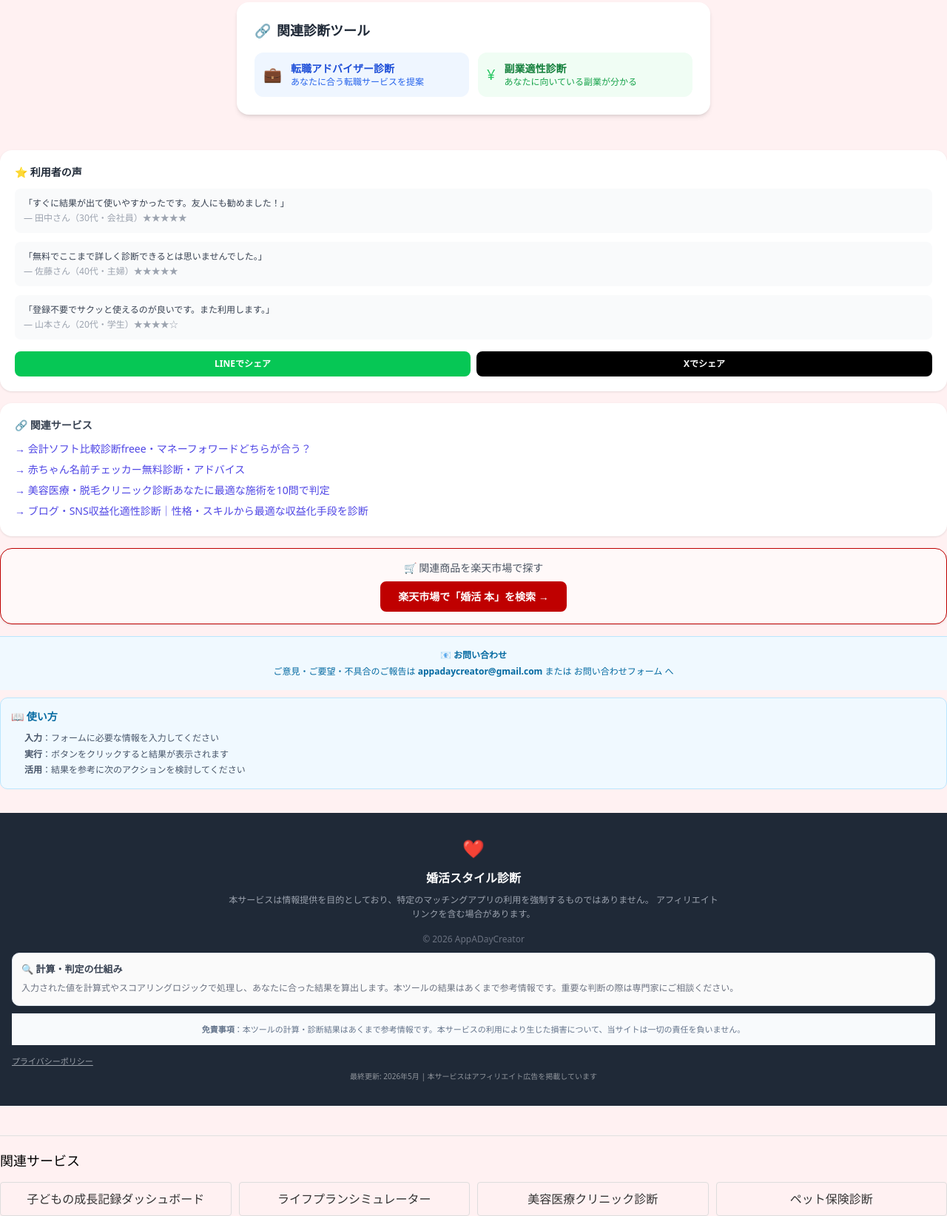
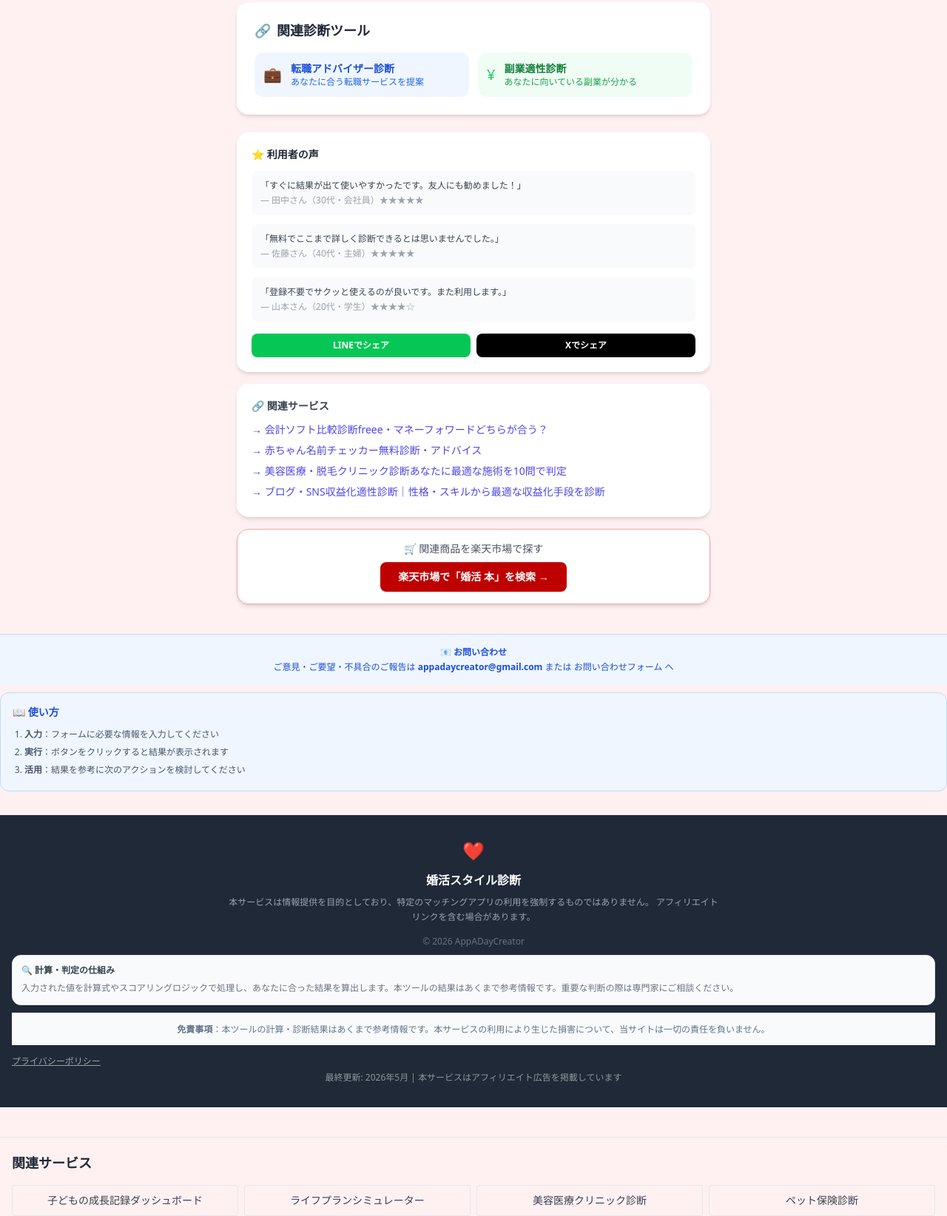
Before and after one commit to appadaycreator/matchmaking-style-test, a plain HTML site: page index.html in a window 1280 px wide. Shown: the part 1832-3476 px from the top of the page at 74% size. Drawn offline with nearby package versions, Linux system fonts and the light colour scheme.

Commit message:
improve: matchmaking-style-test UX/PWA/SEO改善 v1.3.0
- PWA theme-colorをサービスブランドカラー#f43f5eに統一
- manifest.json: start_url/scope修正・theme_color修正
- BreadcrumbList: 3段構成に修正（現在ページ追加）
- og:image: サービス固有ogp.pngに変更
- dateModified更新・main外コンテンツをmain内に移動
- インラインスタイルをTailwindに変換
- スコア表示改善（1位90-98%表示）

Co-Authored-By: Claude Sonnet 4.6 <noreply@anthropic.com>

```diff
--- a/index.html
+++ b/index.html
@@ -9,7 +9,7 @@
 <link rel="icon" type="image/svg+xml" href="/favicon.svg">
 <link rel="apple-touch-icon" href="/apple-touch-icon.png">
 <link rel="manifest" href="/manifest.json">
-<meta name="theme-color" content="#6366F1">
+<meta name="theme-color" content="#f43f5e">
   <meta name="description" content="性格・恋愛観・目的から最適なマッチングアプリを無料診断。Pairs・with・タップル・ゼクシィ縁結びなど人気アプリを比較。登録不要・すぐ分かる。">
   <link rel="canonical" href="https://appadaycreator.com/matchmaking-style-test/">
 
@@ -192,8 +192,14 @@ button, .btn, .btn-primary, .option-btn, [role="button"] { min-height: 48px; min
     {
       "@type": "ListItem",
       "position": 2,
-      "name": "サービス一覧",
-      "item": "https://appadaycreator.com"
+      "name": "診断ツール一覧",
+      "item": "https://appadaycreator.com/tools/"
+    },
+    {
+      "@type": "ListItem",
+      "position": 3,
+      "name": "マッチングアプリ 比較診断",
+      "item": "https://appadaycreator.com/matchmaking-style-test/"
     }
   ]
 }
@@ -201,7 +207,7 @@ button, .btn, .btn-primary, .option-btn, [role="button"] { min-height: 48px; min
 <meta property="og:title" content="マッチングアプリ 比較診断【無料】あなたに合うアプリが1分で分かる">
 <meta property="og:type" content="website">
 <meta property="og:locale" content="ja_JP" />
-<meta property="og:image" content="https://appadaycreator.com/og-image.png">
+<meta property="og:image" content="https://appadaycreator.com/matchmaking-style-test/ogp.png">
 <meta property="og:description" content="性格・恋愛観・目的から最適なマッチングアプリを無料診断。Pairs・with・タップル・ゼクシィ縁結びなど人気アプリを比較。登録不要・すぐ分かる。">
 <meta property="og:url" content="https://appadaycreator.com/matchmaking-style-test/">
 <meta property="og:site_name" content="appadaycreator">
@@ -214,7 +220,7 @@ button, .btn, .btn-primary, .option-btn, [role="button"] { min-height: 48px; min
     "headline": "マッチングアプリ 比較診断【無料】あなたに合うアプリが1分で分かる",
     "description": "性格・恋愛観・目的から最適なマッチングアプリを無料診断。Pairs・with・タップル・ゼクシィ縁結びなど人気アプリを比較。登録不要・すぐ分かる。",
     "datePublished": "2026-05-23",
-    "dateModified": "2026-05-23",
+    "dateModified": "2026-05-28",
     "author": {
       "@type": "Organization",
       "name": "appadaycreator"
@@ -763,12 +769,8 @@ select,input[type=text],input[type=number],input[type=email],textarea{min-height
       </div>
     </div>
 
-  </main>
-
-
-
     <!-- phase8-social-proof -->
-    <div class="card p-5 mb-4">
+    <div class="bg-white rounded-2xl shadow-md p-5 mb-4">
       <h3 class="font-bold text-gray-800 mb-3 text-sm">⭐ 利用者の声</h3>
       <div class="space-y-3">
         <div class="bg-gray-50 rounded-lg p-3">
@@ -786,17 +788,17 @@ select,input[type=text],input[type=number],input[type=email],textarea{min-height
       </div>
       <div class="flex gap-2 mt-4">
         <a href="https://line.me/R/share?text=マッチングアプリ 比較診断あなたに合うアプリが1分で分かる%20https://appadaycreator.com/matchmaking-style-test/" target="_blank" rel="noopener"
-           style="flex:1;display:block;text-align:center;background:#06C755;color:white;padding:8px;border-radius:8px;font-size:12px;font-weight:bold;text-decoration:none;">
+           class="flex-1 block text-center text-white py-2 rounded-lg text-xs font-bold no-underline" style="background:#06C755;">
           LINEでシェア
         </a>
         <a href="https://twitter.com/intent/tweet?text=マッチングアプリ 比較診断あなたに合うアプリが1分で分かる&url=https://appadaycreator.com/matchmaking-style-test/&via=appadaycreator" target="_blank" rel="noopener"
-           style="flex:1;display:block;text-align:center;background:#000;color:white;padding:8px;border-radius:8px;font-size:12px;font-weight:bold;text-decoration:none;">
+           class="flex-1 block text-center text-white py-2 rounded-lg text-xs font-bold no-underline bg-black">
           Xでシェア
         </a>
       </div>
     </div>
     <!-- phase9-related-links -->
-    <div class="card p-5 mb-4">
+    <div class="bg-white rounded-2xl shadow-md p-5 mb-4">
       <h3 class="font-bold text-gray-700 mb-2 text-sm">🔗 関連サービス</h3>
       <a href="https://appadaycreator.com/accounting-software-advisor/" class="block text-sm text-indigo-600 hover:underline py-1">→ 会計ソフト比較診断freee・マネーフォワードどちらが合う？</a>
       <a href="https://appadaycreator.com/baby-name-checker/" class="block text-sm text-indigo-600 hover:underline py-1">→ 赤ちゃん名前チェッカー無料診断・アドバイス</a>
@@ -804,20 +806,23 @@ select,input[type=text],input[type=number],input[type=email],textarea{min-height
       <a href="https://appadaycreator.com/blog-income-advisor/" class="block text-sm text-indigo-600 hover:underline py-1">→ ブログ・SNS収益化適性診断｜性格・スキルから最適な収益化手段を診断</a>
     </div>
     <!-- rakuten-affiliate-block -->
-    <div class="card p-4 mb-4 text-center" style="border:1px solid #BF0000;background:#fff9f9;">
+    <div class="bg-white rounded-2xl shadow-md p-4 mb-4 text-center border border-red-300 bg-red-50">
       <p class="text-sm text-gray-600 mb-2">🛒 関連商品を楽天市場で探す</p>
       <a href="https://hb.afl.rakuten.co.jp/ichiba/541ad0d2.ce2bed12.541ad0d3.a1a2318c/?pc=https%3A%2F%2Fsearch.rakuten.co.jp%2Fsearch%2Fmall%2F%25E5%25A9%259A%25E6%25B4%25BB%2520%25E6%259C%25AC%2F&link_type=text" target="_blank" rel="nofollow sponsored noopener"
-         style="display:inline-block;background:#BF0000;color:white;padding:10px 24px;border-radius:8px;font-weight:bold;font-size:14px;text-decoration:none;">
+         class="inline-block text-white py-2.5 px-6 rounded-lg font-bold text-sm no-underline" style="background:#BF0000;">
         楽天市場で「婚活 本」を検索 →
       </a>
     </div>
+
+  </main>
+
     <!-- Footer -->
 
-<section style="background:#f0f9ff;border-top:1px solid #bae6fd;padding:16px;text-align:center;font-size:12px;color:#0369a1;">
-  <p style="margin:0 0 4px;font-weight:600;">📧 お問い合わせ</p>
-  <p style="margin:0;">ご意見・ご要望・不具合のご報告は <a href="mailto:appadaycreator@gmail.com" style="color:#0369a1;font-weight:bold;">appadaycreator@gmail.com</a> または <a href="contact.html" style="color:#0369a1;">お問い合わせフォーム</a> へ</p>
+<section class="bg-blue-50 border-t border-blue-200 py-4 px-4 text-center text-xs text-blue-700">
+  <p class="font-semibold mb-1">📧 お問い合わせ</p>
+  <p>ご意見・ご要望・不具合のご報告は <a href="mailto:appadaycreator@gmail.com" class="text-blue-700 font-bold">appadaycreator@gmail.com</a> または <a href="contact.html" class="text-blue-700">お問い合わせフォーム</a> へ</p>
 </section>
-<div style="background:#f0f9ff;border:1px solid #bae6fd;border-radius:10px;padding:14px;margin:10px 0;"><h2 style="font-size:14px;font-weight:700;margin-bottom:8px;color:#0369a1;">📖 使い方</h2><ol style="padding-left:18px;font-size:12px;color:#475569;line-height:1.8;"><li><strong>入力</strong>：フォームに必要な情報を入力してください</li><li><strong>実行</strong>：ボタンをクリックすると結果が表示されます</li><li><strong>活用</strong>：結果を参考に次のアクションを検討してください</li></ol></div>
+<div class="bg-blue-50 border border-blue-200 rounded-xl p-4 mx-0 my-2.5"><h2 class="text-sm font-bold mb-2 text-blue-700">📖 使い方</h2><ol class="pl-4 text-xs text-slate-600 leading-loose list-decimal"><li><strong>入力</strong>：フォームに必要な情報を入力してください</li><li><strong>実行</strong>：ボタンをクリックすると結果が表示されます</li><li><strong>活用</strong>：結果を参考に次のアクションを検討してください</li></ol></div>
 <footer class="bg-gray-800 text-gray-300 py-8 px-4 mt-8">
     <div class="max-w-2xl mx-auto text-center">
       <div class="text-rose-400 text-2xl mb-3"><span>❤️</span></div>
@@ -830,12 +835,12 @@ select,input[type=text],input[type=number],input[type=email],textarea{min-height
         <span>&copy; 2026 AppADayCreator</span>
       </div>
     </div>
-  <div style="background:#fafafa;border:1px solid #e2e8f0;border-radius:10px;padding:12px;margin:10px 0;"><h2 style="font-size:13px;font-weight:700;margin-bottom:6px;color:#374151;">🔍 計算・判定の仕組み</h2><p style="font-size:12px;color:#6b7280;line-height:1.7;">入力された値を計算式やスコアリングロジックで処理し、あなたに合った結果を算出します。本ツールの結果はあくまで参考情報です。重要な判断の際は専門家にご相談ください。</p></div>
-        <div style="background:#f8fafc;border-top:1px solid #e2e8f0;padding:12px 16px;margin:0;font-size:11px;color:#64748b;text-align:center;line-height:1.7;">
+  <div class="bg-gray-50 border border-slate-200 rounded-xl p-3 my-2.5"><h2 class="text-xs font-bold mb-1.5 text-gray-700">🔍 計算・判定の仕組み</h2><p class="text-xs text-gray-500 leading-relaxed">入力された値を計算式やスコアリングロジックで処理し、あなたに合った結果を算出します。本ツールの結果はあくまで参考情報です。重要な判断の際は専門家にご相談ください。</p></div>
+        <div class="bg-slate-50 border-t border-slate-200 py-3 px-4 text-center text-xs text-slate-500 leading-relaxed">
   <strong>免責事項</strong>：本ツールの計算・診断結果はあくまで参考情報です。本サービスの利用により生じた損害について、当サイトは一切の責任を負いません。
 </div>
-  <div style="margin-top:8px;"><a href="privacy-policy.html" style="color:inherit;font-size:11px;opacity:0.7;text-decoration:underline;">プライバシーポリシー</a></div>
-<p style="text-align:center;font-size:10px;color:rgba(255,255,255,0.5);margin-top:3px;">最終更新: 2026年5月 | 本サービスはアフィリエイト広告を掲載しています</p>
+  <div class="mt-2"><a href="privacy-policy.html" class="text-xs opacity-70 underline" style="color:inherit;">プライバシーポリシー</a></div>
+<p class="text-center text-xs mt-1" style="color:rgba(255,255,255,0.5);">最終更新: 2026年5月 | 本サービスはアフィリエイト広告を掲載しています</p>
 </footer>
 
   <script>
@@ -1070,8 +1075,8 @@ select,input[type=text],input[type=number],input[type=email],textarea{min-height
 
       sorted.forEach(([key, score], idx) => {
         const app = appInfo[key];
-        const pct = maxScore > 0 ? Math.round((score / (maxScore * 1.2)) * 100) : 60;
-        const cappedPct = Math.min(pct, 98);
+        // 1位は90%固定、2位・3位は比率で算出（最低55%）
+        const cappedPct = idx === 0 ? 90 + Math.round((score / (maxScore || 1)) * 8) : Math.max(55, Math.round((score / (maxScore || 1)) * 82));
         const medals = ['🥇', '🥈', '🥉'];
         const rankColors = ['border-yellow-300 bg-yellow-50', 'border-gray-300 bg-gray-50', 'border-orange-200 bg-orange-50'];
 
@@ -1136,13 +1141,13 @@ select,input[type=text],input[type=number],input[type=email],textarea{min-height
   </script>
 
 <!-- Related Services -->
-<section style="margin-top: 40px; padding-top: 20px; border-top: 1px solid #e0e0e0;">
-  <h3 style="font-size: 18px; margin-bottom: 15px;">関連サービス</h3>
-  <div style="display: grid; grid-template-columns: repeat(auto-fit, minmax(150px, 1fr)); gap: 10px;">
-    <a href="https://appadaycreator.com/kids-growth-tracker/" style="padding: 10px; text-align: center; border: 1px solid #ddd; border-radius: 4px; text-decoration: none; color: #333; display: block; hover:background: #f5f5f5;">子どもの成長記録ダッシュボード</a>
-    <a href="https://appadaycreator.com/lifeplan-simulator/" style="padding: 10px; text-align: center; border: 1px solid #ddd; border-radius: 4px; text-decoration: none; color: #333; display: block; hover:background: #f5f5f5;">ライフプランシミュレーター</a>
-    <a href="https://appadaycreator.com/beauty-clinic-advisor/" style="padding: 10px; text-align: center; border: 1px solid #ddd; border-radius: 4px; text-decoration: none; color: #333; display: block; hover:background: #f5f5f5;">美容医療クリニック診断</a>
-    <a href="https://appadaycreator.com/pet-insurance-check/" style="padding: 10px; text-align: center; border: 1px solid #ddd; border-radius: 4px; text-decoration: none; color: #333; display: block; hover:background: #f5f5f5;">ペット保険診断</a>
+<section class="mt-10 pt-5 border-t border-gray-200 px-4">
+  <h3 class="text-lg font-bold mb-4 text-gray-800">関連サービス</h3>
+  <div class="grid gap-2" style="grid-template-columns: repeat(auto-fit, minmax(150px, 1fr));">
+    <a href="https://appadaycreator.com/kids-growth-tracker/" class="block p-2.5 text-center text-sm border border-gray-200 rounded text-gray-700 hover:bg-gray-50 no-underline">子どもの成長記録ダッシュボード</a>
+    <a href="https://appadaycreator.com/lifeplan-simulator/" class="block p-2.5 text-center text-sm border border-gray-200 rounded text-gray-700 hover:bg-gray-50 no-underline">ライフプランシミュレーター</a>
+    <a href="https://appadaycreator.com/beauty-clinic-advisor/" class="block p-2.5 text-center text-sm border border-gray-200 rounded text-gray-700 hover:bg-gray-50 no-underline">美容医療クリニック診断</a>
+    <a href="https://appadaycreator.com/pet-insurance-check/" class="block p-2.5 text-center text-sm border border-gray-200 rounded text-gray-700 hover:bg-gray-50 no-underline">ペット保険診断</a>
   </div>
 </section>
 <!-- phase10-rakuten-updated -->
```
Also changed, not shown: SPEC.md (+12 -2 lines), manifest.json.
